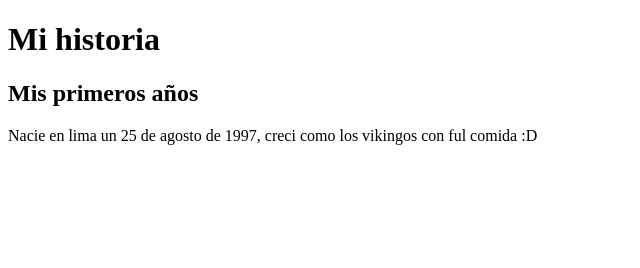
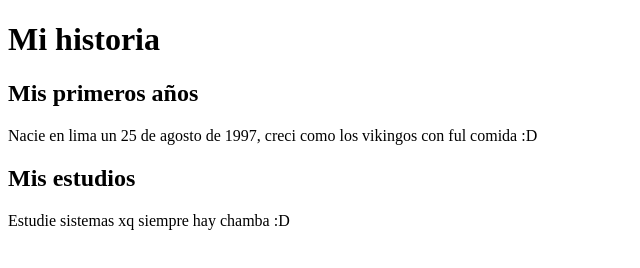
Before and after one commit to javamasu/mi-biografia, a plain HTML site: page index.html in a window 1280 px wide. Shown: the whole page, without its empty margins (0-640 px from the left). Drawn offline with Linux system fonts and the light colour scheme.

Commit message:
agregando mis estudios

```diff
--- a/index.html
+++ b/index.html
@@ -15,6 +15,10 @@
                 con ful comida :D
             </p>
         </section>
+        <section>
+            <h2>Mis estudios</h2>
+            <p>Estudie sistemas xq siempre hay chamba :D</p>
+        </section>
     </main>
 </body>
 </html>
```
